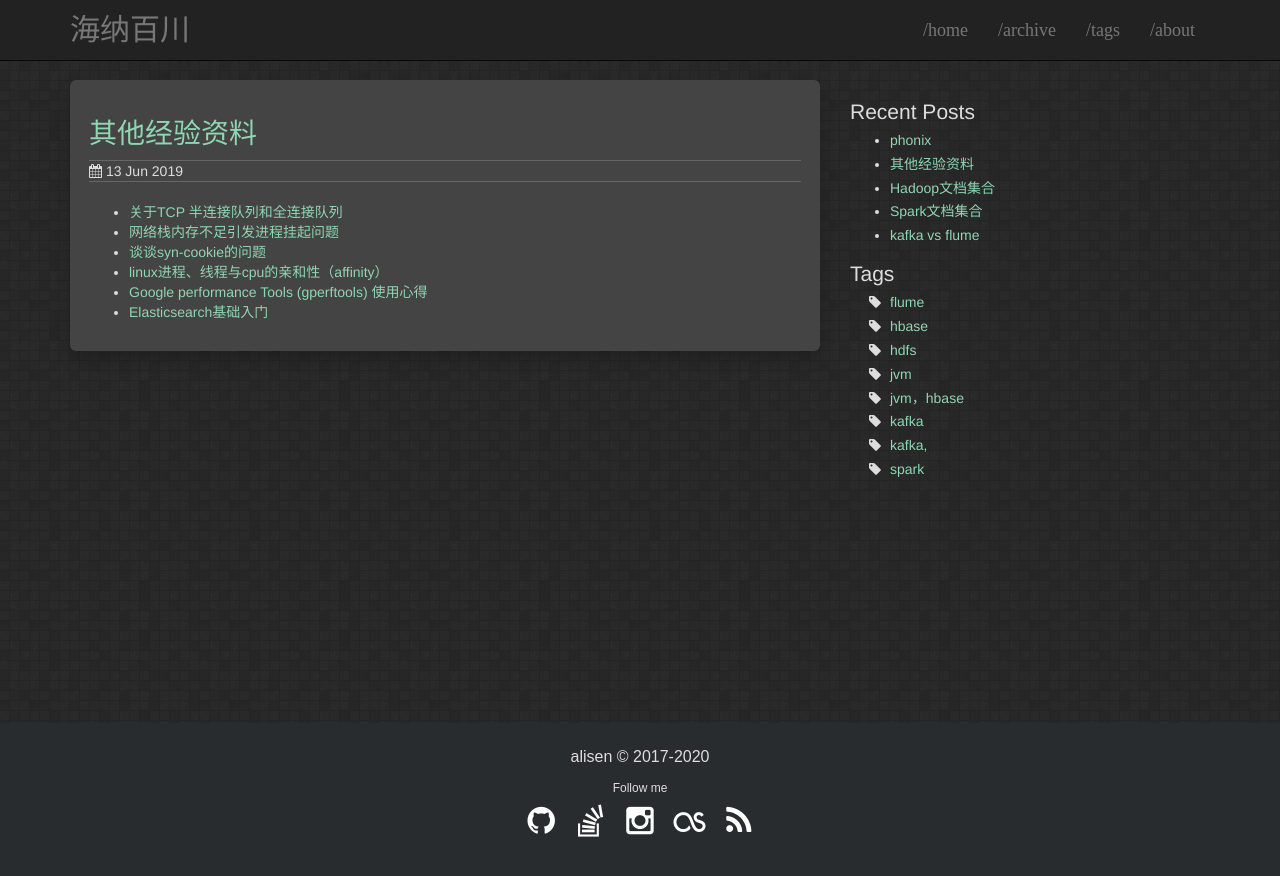
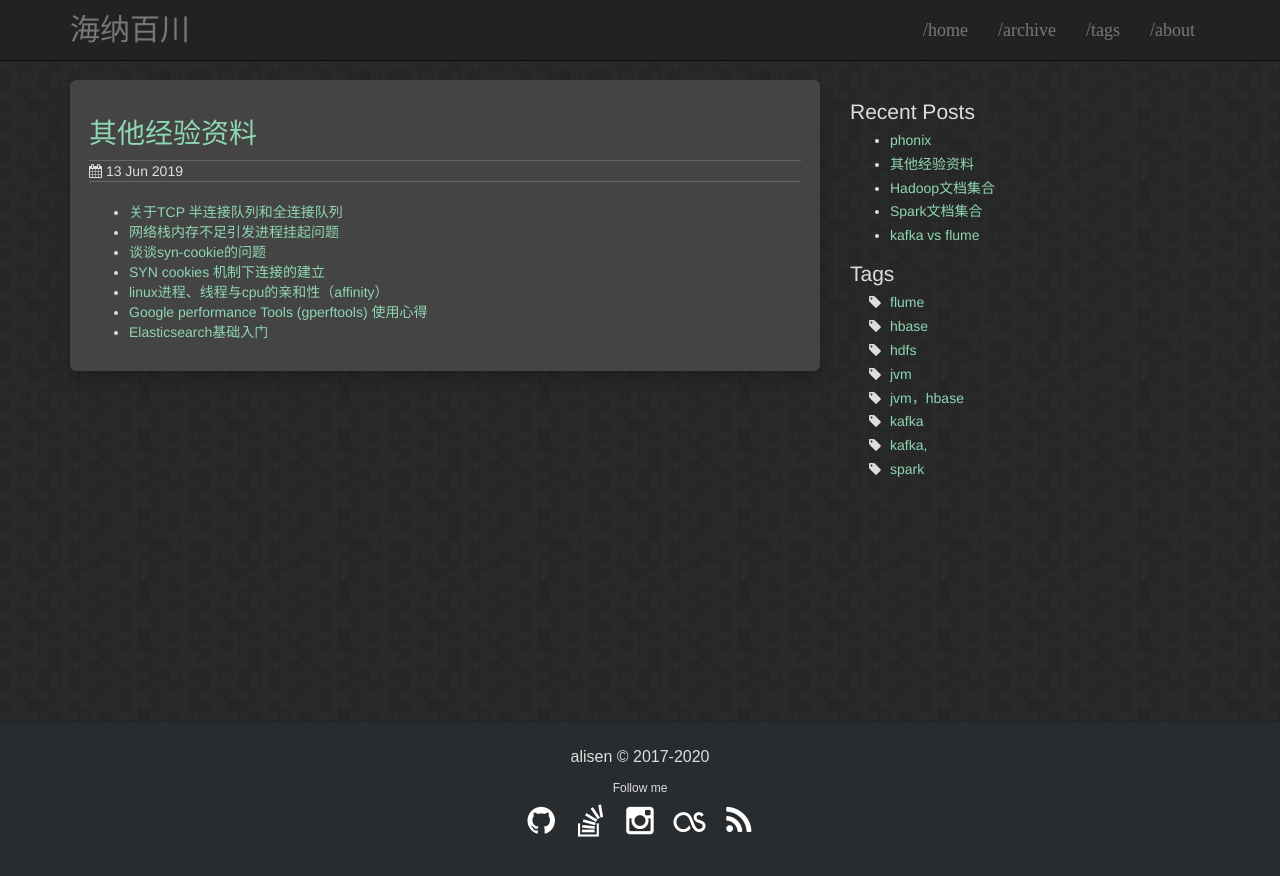
Before and after one commit to igithu/summary, a Jekyll site: the page built from _posts/2019-06-13-others.md, in a window 1280 px wide. Shown: the top 876 px of the page. Built offline with Jekyll 4.4.1, drawn with Linux system fonts in a browser that asks for light colours.

Commit message:
Update 2019-06-13-others.md

```diff
--- a/_posts/2019-06-13-others.md
+++ b/_posts/2019-06-13-others.md
@@ -10,6 +10,7 @@ date: 2019-06-13
 * [关于TCP 半连接队列和全连接队列](http://jm.taobao.org/2017/05/25/525-1/)
 * [网络栈内存不足引发进程挂起问题](http://blog.yufeng.info/archives/2511)
 * [谈谈syn-cookie的问题](https://leeweir.github.io/2018/03/23/%E8%B0%88%E8%B0%88syn-cookie%E7%9A%84%E9%97%AE%E9%A2%98/)
+* [SYN cookies 机制下连接的建立](https://my.oschina.net/moooofly/blog/668958)
 * [linux进程、线程与cpu的亲和性（affinity）](https://www.cnblogs.com/wenqiang/p/6049978.html)
 * [Google performance Tools (gperftools) 使用心得](https://www.cnblogs.com/persistentsnail/p/3294843.html)
 * [Elasticsearch基础入门](https://www.cnblogs.com/jajian/p/9976900.html)
```
